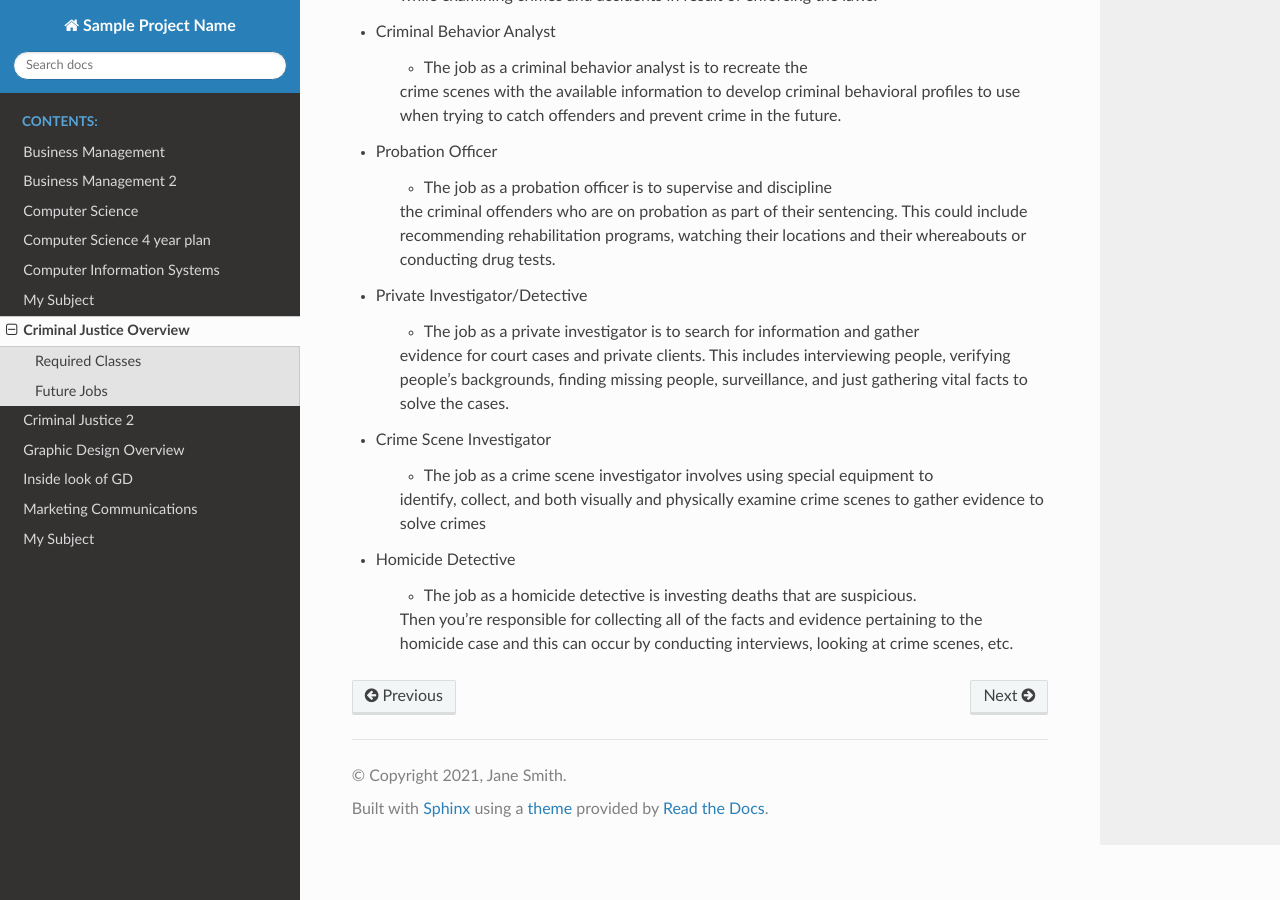
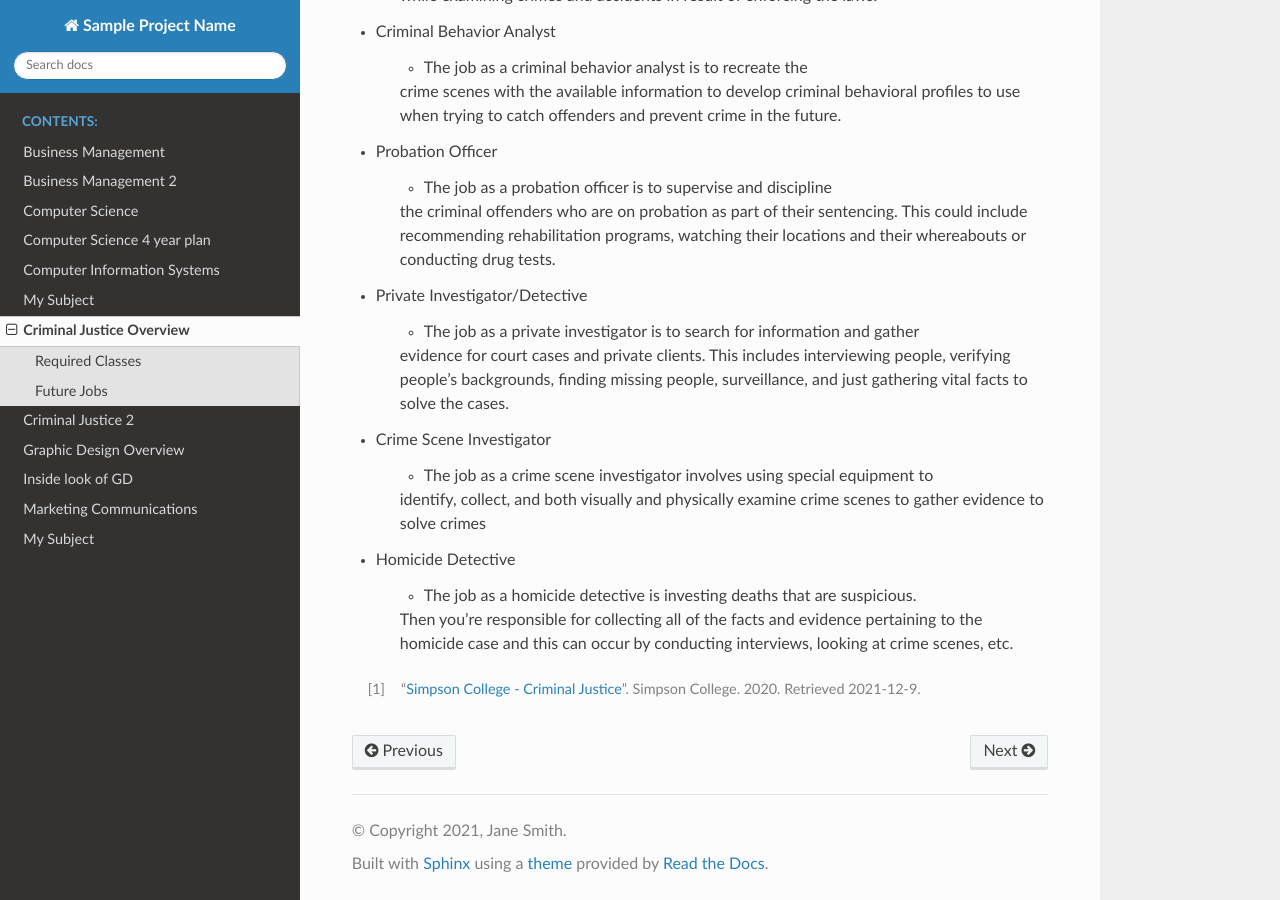
Before and after one commit to burnskatie/majors_template, a Sphinx documentation site: the page built from source/criminal_justice1/index.rst, in a window 1280 px wide and 900 px high, scrolled down 1196 px. Built offline with Sphinx 7.4.7 and the Read the Docs theme 2.0.0, drawn with Linux system fonts in a browser that asks for light colours.

Commit message:
reference footnote

```diff
--- a/source/criminal_justice1/index.rst
+++ b/source/criminal_justice1/index.rst
@@ -10,7 +10,7 @@ do with protecting the safety of others.
 Required Classes
 ----------------
 
-**Criminal Justice Major**
+*Criminal Justice Major*
 
 
 =======  ======  ====================================
@@ -27,7 +27,7 @@ CJ       346     Field Experience in Criminal Justice
 SCJ      352     Standards of Professional Behavior
 =======  ======  ====================================
 
-**Criminal Justice Minor**
+*Criminal Justice Minor*
 
 =======  ======  =========================
 Subject  Number  Description
@@ -87,3 +87,5 @@ brief job description.
     Then you’re responsible for collecting all of the facts and evidence pertaining
     to the homicide case and this can occur by conducting interviews, looking at crime
     scenes, etc.
+
+.. [#f1] "`Simpson College - Criminal Justice <https://simpson.edu/academics/departments/academics/departments/department-sociology-criminal-justice/criminal-justice/>`_". Simpson College. 2020. Retrieved 2021-12-9.
```
